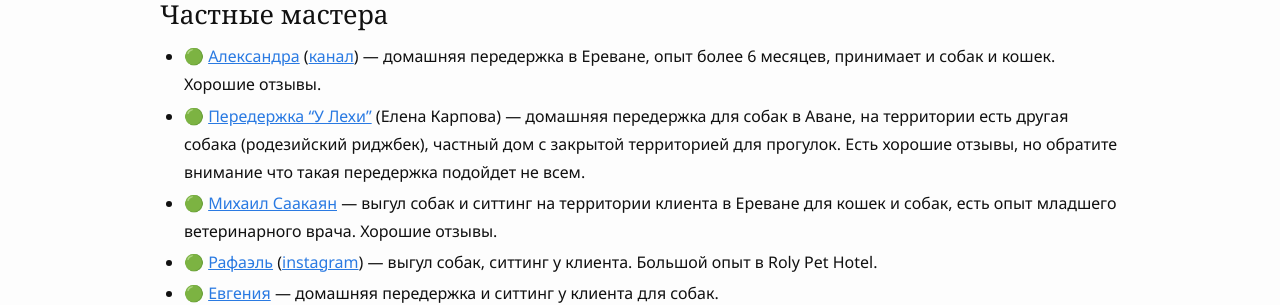
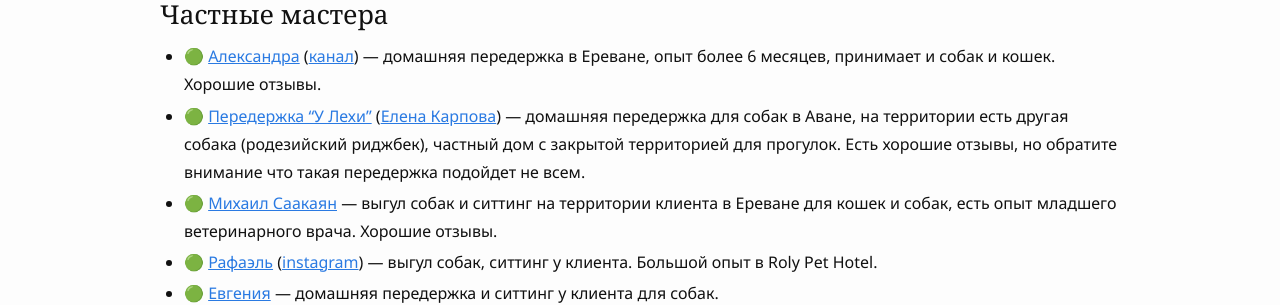
Before and after one commit to haywiki/haywiki.github.io, a Jekyll site: the page built from animals/services.md, in a window 1280 px wide. Shown: the part 654-959 px from the top of the page. Built offline with Jekyll 4.4.1, drawn with Linux system fonts in a browser that asks for light colours; nearby versions of some CDN libraries; a script that is not in the unit is left out; some of the changed lines change nothing that is shown.

Commit message:
исправление

```diff
--- a/animals/services.md
+++ b/animals/services.md
@@ -21,7 +21,7 @@
 ### Частные мастера
 
 - 🟢 [Александра](https://t.me/tomatemaduro) ([канал](https://t.me/+6zUgLrXfjEA3YjBi)) — домашняя передержка в Ереване, опыт более 6 месяцев, принимает и собак и кошек. Хорошие отзывы.
-- 🟢 [Передержка "У Лехи"](https://t.me/leha_avan) (Елена Карпова) — домашняя передержка для собак в Аване, на территории есть другая собака (родезийский риджбек), частный дом с закрытой территорией для прогулок. Есть хорошие отзывы, но обратите внимание что такая передержка подойдет не всем.
+- 🟢 [Передержка "У Лехи"](https://t.me/leha_avan) ([Елена Карпова](https://t.me/karp0va_elena)) — домашняя передержка для собак в Аване, на территории есть другая собака (родезийский риджбек), частный дом с закрытой территорией для прогулок. Есть хорошие отзывы, но обратите внимание что такая передержка подойдет не всем.
 - 🟢 [Михаил Саакаян](https://t.me/WhiteFang1996) — выгул собак и ситтинг на территории клиента в Ереване для кошек и собак, есть опыт младшего ветеринарного врача. Хорошие отзывы.
 - 🟢 [Рафаэль](https://t.me/mismo_RaFo) ([instagram](https://instagram.com/rafo_elbakyan)) — выгул собак, ситтинг у клиента. Большой опыт в Roly Pet Hotel.
 - 🟢 [Евгения](https://t.me/skrip_wife) — домашняя передержка и ситтинг у клиента для собак.
```
